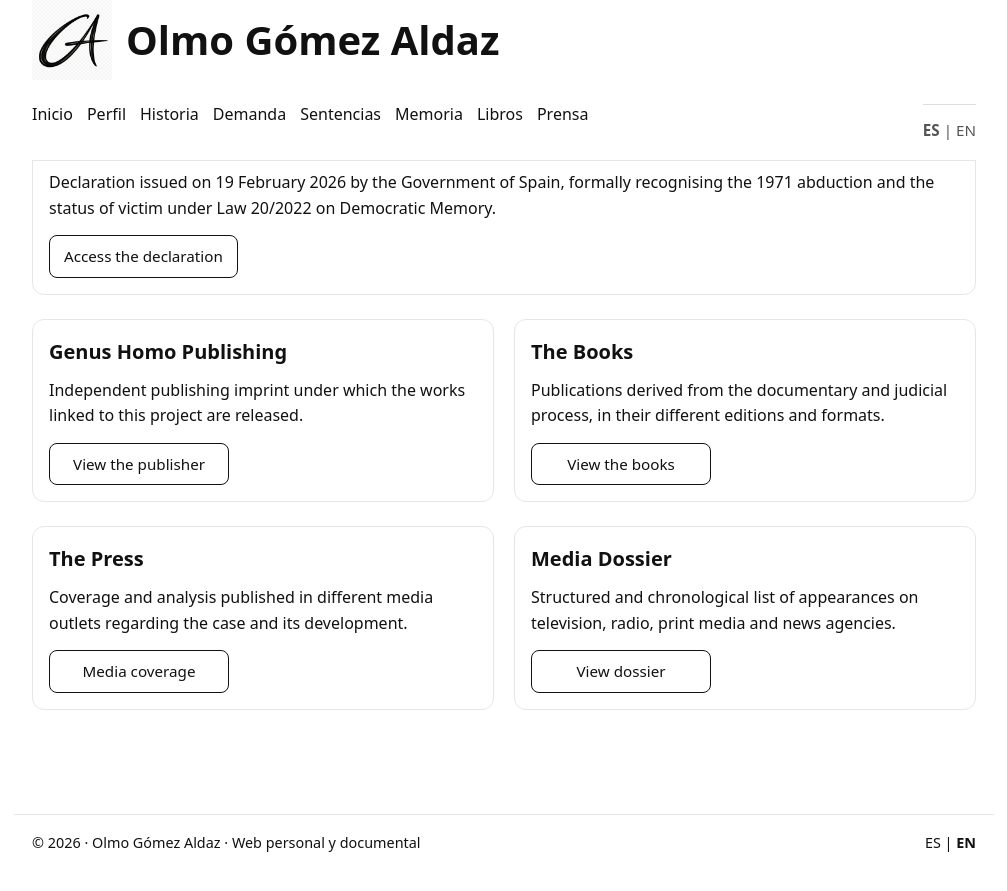
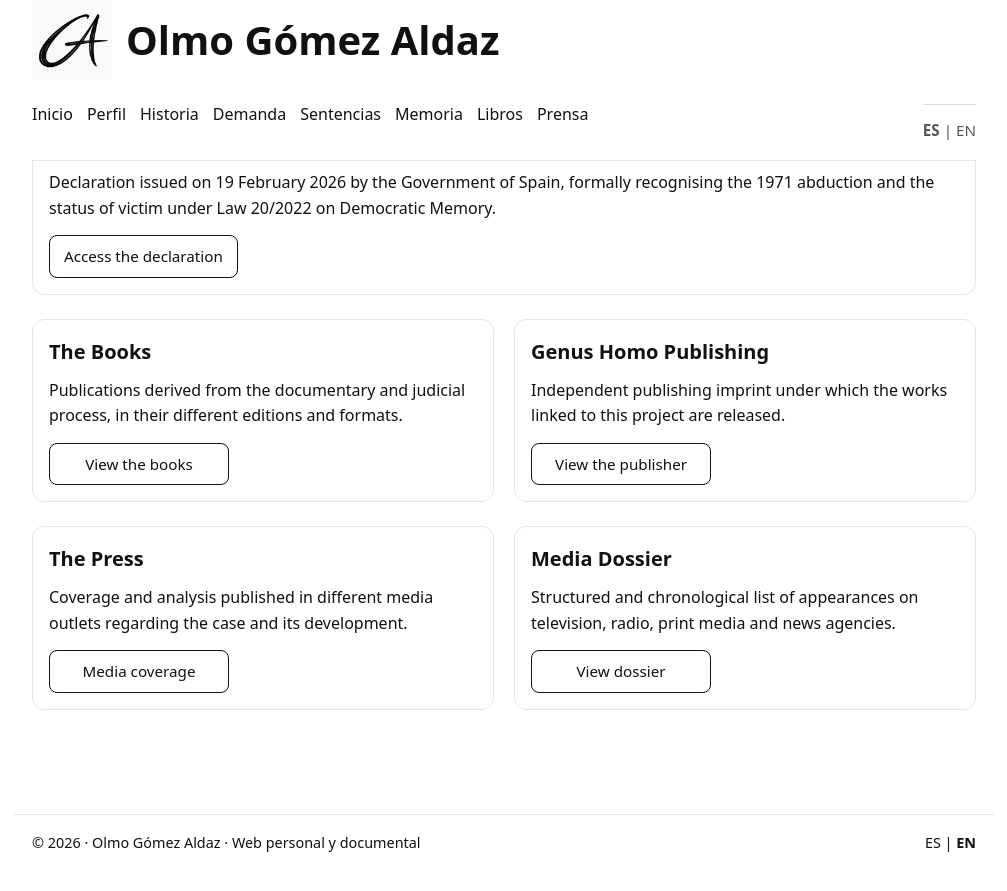
Before and after one commit to olmogaldaz/olmogaldaz.github.io, a Jekyll site: the page built from en/index.html, in a window 1280 px wide and 900 px high, scrolled down 993 px. Shown: the top 891 px of the window, without its empty margins (136-1143 px from the left). Built offline with Jekyll 4.4.1, drawn with Linux system fonts in a browser that asks for light colours.

Commit message:
Update index.html

```diff
--- a/en/index.html
+++ b/en/index.html
@@ -106,22 +106,22 @@ description: Materials, documents and reflections on the judicially recognised i
   <div class="row">
 
     <div class="card">
+      <h2>The Books</h2>
+      <p>
+        Publications derived from the documentary and judicial process, in their different editions and formats.
+      </p>
+      <p class="card-cta">
+        <a class="cta" href="/en/books/">View the books</a>
+      </p>
+    </div>
+
+    <div class="card">
       <h2>Genus Homo Publishing</h2>
       <p>
         Independent publishing imprint under which the works linked to this project are released.
       </p>
       <p class="card-cta">
         <a class="cta" href="/en/genus-homo/">View the publisher</a>
-      </p>
-    </div>
-
-    <div class="card">
-      <h2>The Books</h2>
-      <p>
-        Publications derived from the documentary and judicial process, in their different editions and formats.
-      </p>
-      <p class="card-cta">
-        <a class="cta" href="/en/books/">View the books</a>
       </p>
     </div>
 
```
